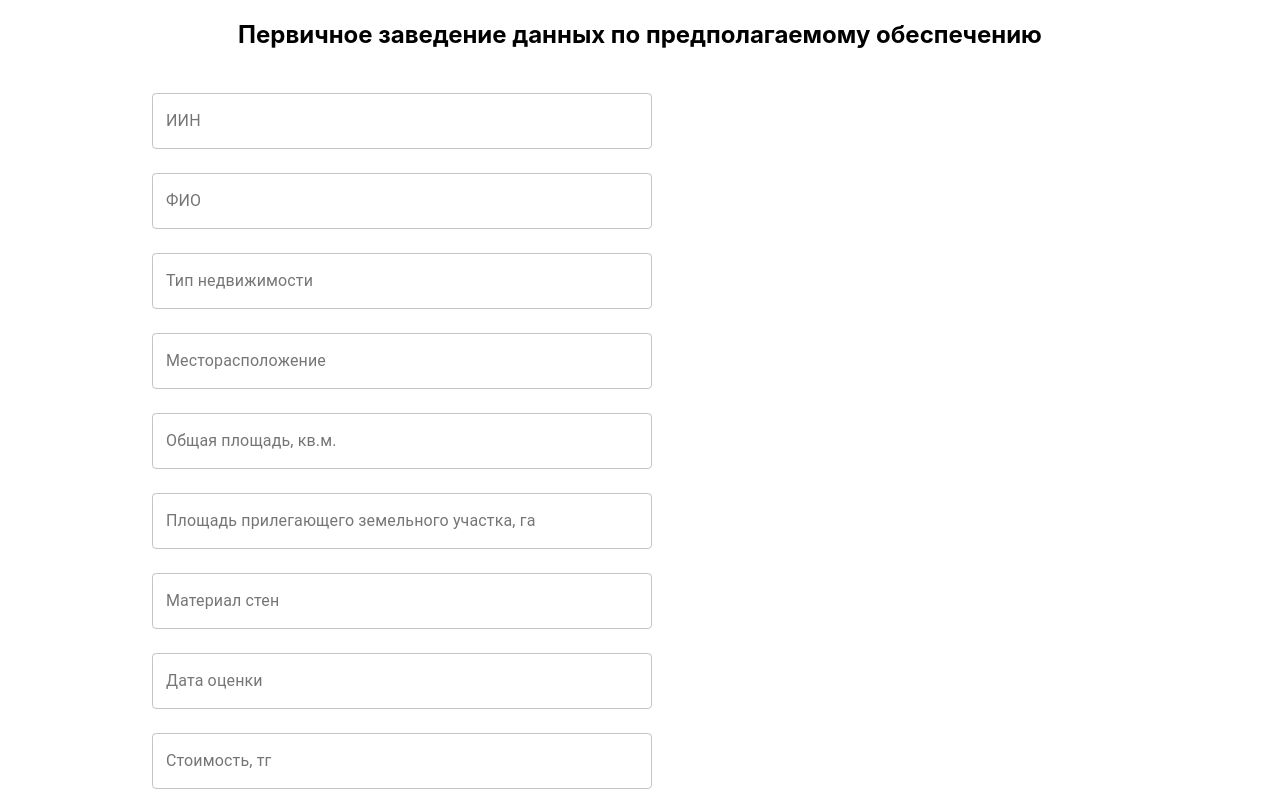
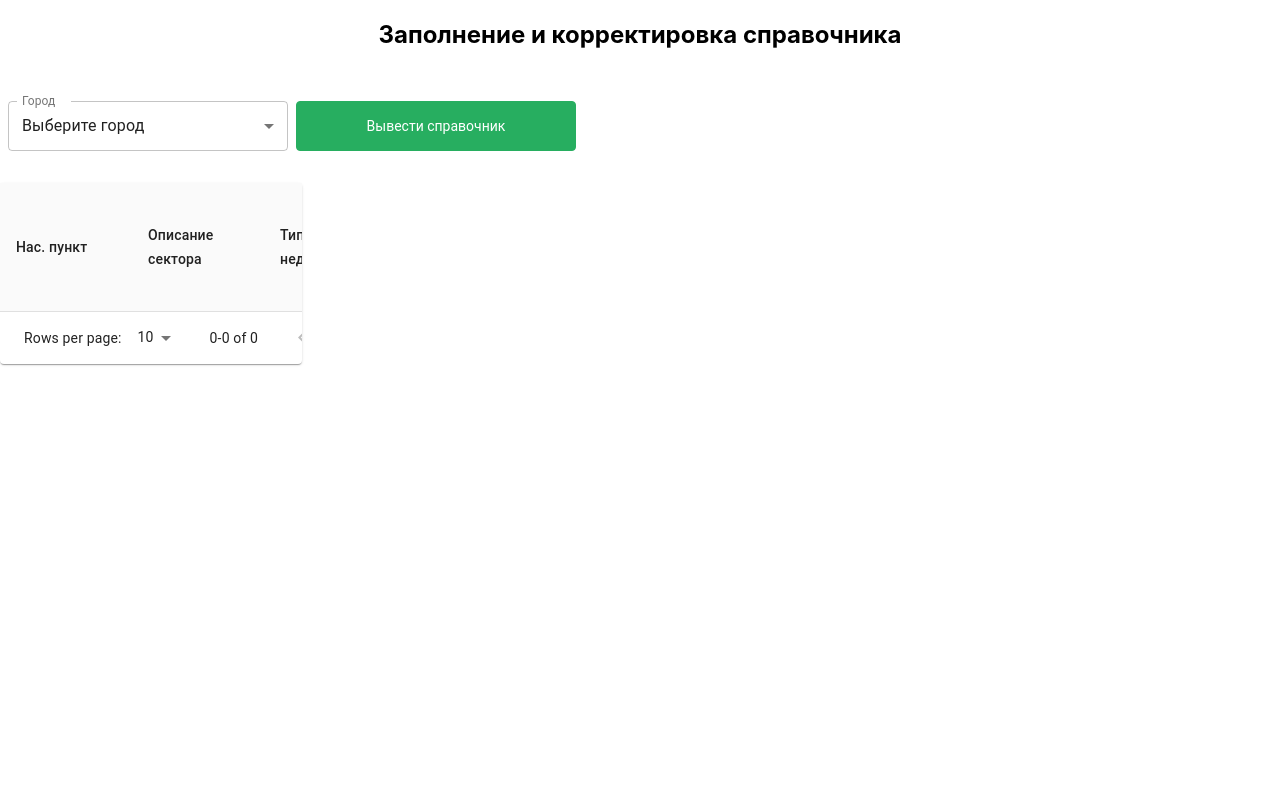
Before and after one commit to ZhamMichelle/bcc.pledgeref, a React (Create React App) app: page / in a window 1280 px wide. Built offline with nearby package versions, Linux system fonts and the light colour scheme.

Commit message:
Pagination

```diff
--- a/src/App.tsx
+++ b/src/App.tsx
@@ -1,10 +1,10 @@
 import React from 'react';
-import { FirstClientData } from './components/FirstClientData';
+import { CityAnalysis } from './components/CityAnalysis';
 
 function App() {
   return (
     <div>
-     <FirstClientData/>
+     <CityAnalysis/>
     </div>
   );
 }
--- /dev/null
+++ b/src/api/Services.ts
@@ -0,0 +1,25 @@
+export class AnalysisElements{
+        Id?: number;
+        CityCodeKATO?: number;
+        City?: string;
+        SectorCode?: string;
+        Sector?: number;
+        RelativityLocation?: string;
+        SectorDescription?: string;
+        TypeEstateCode?: string;
+        TypeEstateByRef?: string;
+        TypeEstate?: string;
+        ApartmentLayoutCode?: string;
+        ApartmentLayout?: string;
+        WallMaterialCode?: number;
+        WallMaterial?: string;
+        DetailAreaCode?: string;
+        DetailArea?: string;
+        MinCostPerSQM?: number;
+        MaxCostPerSQM?: number;
+        Corridor?: number;
+        MinCostWithBargain?: number;
+        MaxCostWithBargain?: number;
+        BeginDate?: Date;
+        EndDate?: Date;
+}
--- /dev/null
+++ b/src/components/AnalysisPagination.tsx
@@ -0,0 +1,105 @@
+import React, {useState} from 'react'
+import { makeStyles, createStyles, Theme } from '@material-ui/core/styles';
+import Grid from '@material-ui/core/Grid';
+import {FormControl, Select, InputLabel, Paper, Table, TableBody, TableCell, TableContainer, TableHead, TablePagination, TableRow} from "@material-ui/core";
+import { AnalysisElements } from '../api/Services';
+
+
+
+const useStyles = makeStyles((theme: Theme) =>
+  createStyles({
+    root: {
+      width: '100%',
+    },
+    container: {
+      maxHeight: 440,
+    },
+  }),
+);
+
+
+  interface Column {
+    id: 'City' | 'SectorDesc' | 'EstateType' | 'Construction' | 'Layout' | 'WallMaterial' | 'MinCost' | 'MaxCost' | 'BeginDate' | 'EndDate';
+    label: string;
+    minWidth?: number;
+    align?: 'right';
+    format?: (value: number) => string;
+  }
+
+  const columns: Column[] = [
+    { id: "City", label: "Нас. пункт", minWidth: 100 },
+    { id: "SectorDesc", label: "Описание сектора", minWidth: 100 },
+    { id: "EstateType", label: "Тип недвижимости", minWidth: 100 },
+    { id: "Construction", label: "Особенности строения/площадь жилого дома", minWidth: 100 },
+    { id: "Layout", label: "Планировка (назначение для участка)", minWidth: 100 },
+    { id: "WallMaterial", label: "Материал стен", minWidth: 100 },
+    { id: "MinCost", label: "Стоимость за кв (сотку) Min", minWidth: 100 },
+    { id: "MaxCost", label: "Стоимость за кв (сотку) Max", minWidth: 100 },
+    { id: "BeginDate", label: "Дата начала параметра", minWidth: 100 },
+    { id: "EndDate", label: "Дата окончания параметра", minWidth: 100 },
+  ];
+
+  type CityProps = {
+    city: string;
+  };
+export const AnalysisPagination: React.FC<CityProps> = (city) =>{
+    const classes = useStyles();
+    const [page, setPage] = useState(0);
+    const [rowsPerPage, setRowsPerPage] = useState(10);
+    const [analysis, setAnalysis] = useState([] as AnalysisElements[])
+    const handleChangePage = (event: unknown, newPage: number) => {
+        setPage(newPage);
+      };
+
+      const handleChangeRowsPerPage = (event: React.ChangeEvent<HTMLInputElement>) => {
+        setRowsPerPage(+event.target.value);
+        setPage(0);
+      };
+
+    return(
+        <Paper className={classes.root}>
+      <TableContainer className={classes.container}>
+        <Table stickyHeader aria-label="sticky table">
+          <TableHead>
+            <TableRow>
+              {columns.map((column) => (
+                <TableCell
+                  key={column.id}
+                  align={column.align}
+                  style={{ minWidth: column.minWidth }}
+                >
+                  {column.label}
+                </TableCell>
+              ))}
+            </TableRow>
+          </TableHead>
+          <TableBody>
+            {analysis.slice(page * rowsPerPage, page * rowsPerPage + rowsPerPage).map((row) => {
+              return (
+                <TableRow hover role="checkbox" tabIndex={-1} key={row.Id}>
+                  {columns.map((column) => {
+                    const value = 1; //row[column.id];
+                    return (
+                      <TableCell key={column.id} align={column.align}>
+                        {column.format && typeof value === 'number' ? column.format(value) : value}
+                      </TableCell>
+                    );
+                  })}
+                </TableRow>
+              );
+            })}
+          </TableBody>
+        </Table>
+      </TableContainer>
+      <TablePagination
+        rowsPerPageOptions={[10, 25, 100]}
+        component="div"
+        count={analysis.length}
+        rowsPerPage={rowsPerPage}
+        page={page}
+        onChangePage={handleChangePage}
+        onChangeRowsPerPage={handleChangeRowsPerPage}
+      />
+    </Paper>
+    )
+}
--- /dev/null
+++ b/src/components/CityAnalysis.tsx
@@ -0,0 +1,85 @@
+import React, {useState} from 'react'
+import { makeStyles, createStyles, Theme } from '@material-ui/core/styles';
+import Grid from '@material-ui/core/Grid';
+import {FormControl, Select, InputLabel} from "@material-ui/core";
+import {AnalysisPagination} from './AnalysisPagination'
+
+const useStyles = makeStyles((theme: Theme) =>
+  createStyles({
+    root: {
+      flexGrow: 1,
+    },
+    paper: {
+        padding: theme.spacing(2),
+        margin: 'auto',
+    },
+    formControl: {
+        margin: theme.spacing(1),
+        minWidth: 120,
+      },
+  }),
+);
+const cities: string[] = [
+    "Алматы",
+    "Актау",
+    "Нур-Султан",
+    "Нур-Султан Элит",
+    "Актобе",
+    "Атырау",
+    "Жезказган",
+    "Караганда",
+    "Кокшетау",
+    "Костанай",
+    "Кызылорда",
+    "Павлодар",
+    "Петропавловск",
+    "Рудный",
+    "Семей",
+    "Талдыкорган",
+    "Тараз",
+    "Усть-Каменогорск",
+    "Уральск",
+    "Шымкент",
+    "Туркестан",
+  ];
+
+
+
+export const CityAnalysis = () =>{
+    const classes = useStyles();
+    const [city, setCity] = useState("");
+
+    return(
+        <div className={classes.root}>
+      <Grid container spacing={3} >
+      <Grid item xs={12} className={classes.paper}>
+          <h2 style={{textAlign: 'center'}}>Заполнение и корректировка справочника</h2>
+        </Grid>
+        <Grid item xs={12} >
+        <FormControl variant="outlined" className={classes.formControl}>
+        <InputLabel htmlFor="outlined-age-native-simple">Город</InputLabel>
+        <Select
+          native
+          value={city}
+          onChange={(e: any) => {
+            setCity( e.currentTarget.value );
+          }}
+          label="Филиал"
+          style={{ height: "50px", width: "280px" }}
+        >
+          <option>Выберите город</option>
+          {cities.map((m, i) => (
+            <option key={i} value={m}>
+              {m}
+            </option>
+          ))}
+        </Select>
+      </FormControl>
+      <button className="pxbutton">Вывести справочник</button>
+        </Grid>
+          <Grid item xs={3}>{<AnalysisPagination city={city}/>}</Grid>
+
+      </Grid>
+    </div>
+    )
+}
--- a/src/components/FirstClientData.tsx
+++ b/src/components/FirstClientData.tsx
@@ -1,5 +1,5 @@
 import React from 'react'
-import { makeStyles, createStyles, Theme } from '@material-ui/core/styles';
+import { makeStyles, createStyles, Theme } from '@material-ui/core/styles' //'@material-ui/core/styles';
 import TextField from '@material-ui/core/TextField';
 import Grid from '@material-ui/core/Grid';
 
--- a/src/index.css
+++ b/src/index.css
@@ -11,3 +11,15 @@ code {
   font-family: source-code-pro, Menlo, Monaco, Consolas, 'Courier New',
     monospace;
 }
+
+.pxbutton {
+  background-color: #27ae60;
+  height: 50px;
+  width: 280px;
+  color: #ffffff;
+  border: 1px solid #27ae60;
+  border-radius: 4px;
+  font-size: 14px;
+  font-family: "Roboto", sans-serif;
+  margin-top: 8px;
+}
```
